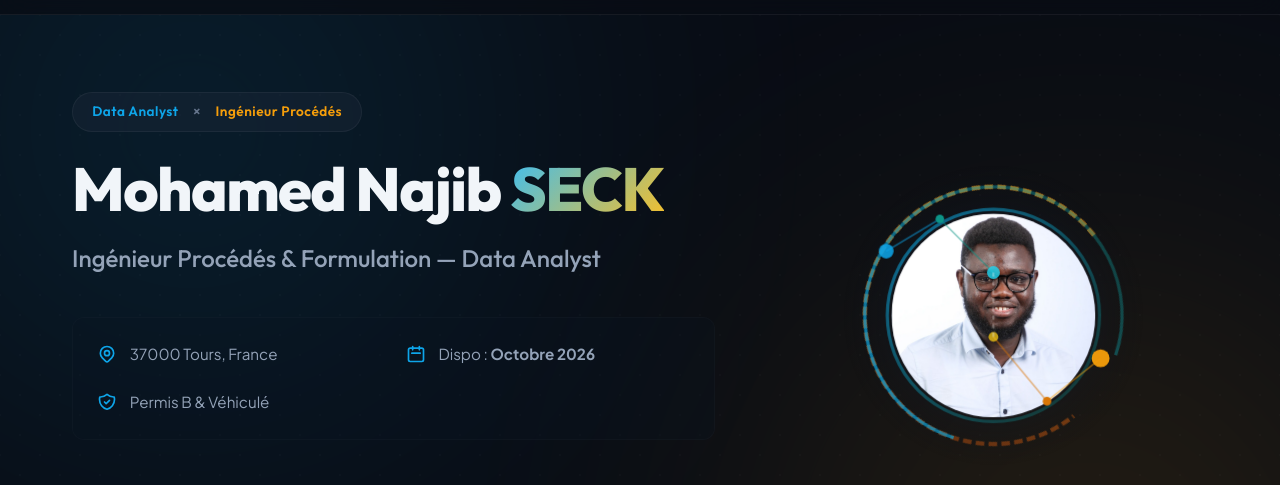
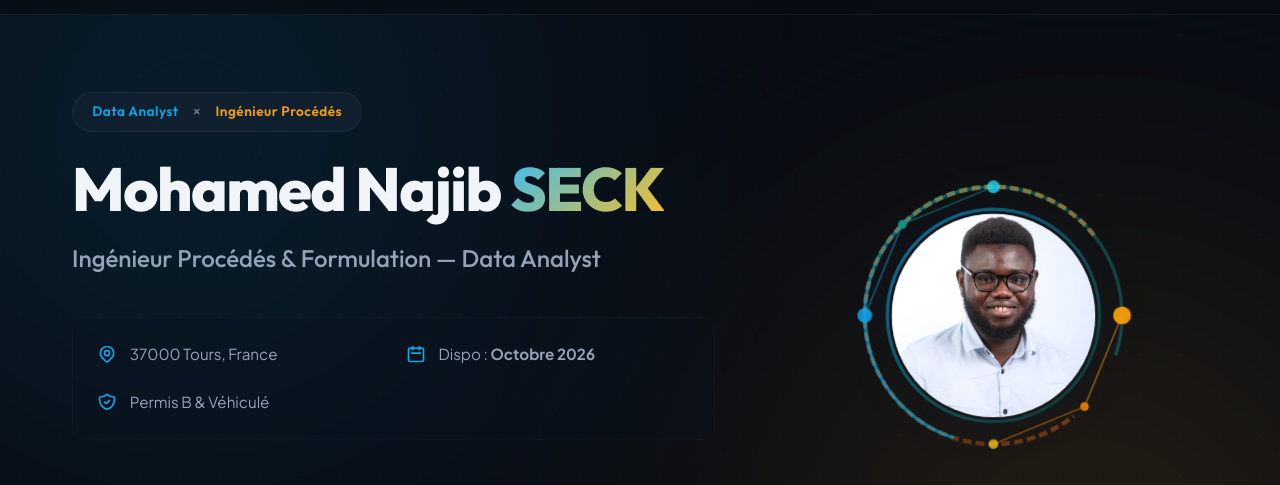
Before and after one commit to Najibseck1/cv_Najib, a plain HTML site: page index.html in a window 1280 px wide. Shown: the part 65-550 px from the top of the page. Drawn offline with Linux system fonts and the light colour scheme.

Commit message:
style: prevent nodes from overlapping the profile picture

```diff
--- a/index.html
+++ b/index.html
@@ -128,32 +128,31 @@
             <!-- Data Loop (Network / BI / Nodes) -->
             <path d="M 200,320 A 120,120 0 1,0 80,200" fill="none" stroke="url(#cyanGrad)" stroke-width="3" class="anim-rotate-counter"/>
 
-            <!-- Embedded Portrait photo -->
+            <!-- Node Dots (wrapping around the portrait at radius 120) -->
+            <g class="nodes">
+              <!-- Data Nodes & Lines -->
+              <line x1="80" y1="200" x2="115" y2="115" stroke="#0ea5e9" stroke-opacity="0.5" stroke-width="1.5"/>
+              <line x1="115" y1="115" x2="200" y2="80" stroke="#0d9488" stroke-opacity="0.5" stroke-width="1.5"/>
+
+              <circle cx="80" cy="200" r="6" fill="#0ea5e9" class="pulse-node-1"/>
+              <circle cx="115" cy="115" r="4" fill="#0d9488"/>
+              <circle cx="200" cy="80" r="5" fill="#22d3ee" class="pulse-node-2"/>
+
+              <!-- Chemical Formulation Nodes & Lines -->
+              <line x1="320" y1="200" x2="285" y2="285" stroke="#f59e0b" stroke-opacity="0.5" stroke-width="1.5"/>
+              <line x1="285" y1="285" x2="200" y2="320" stroke="#d97706" stroke-opacity="0.5" stroke-width="1.5"/>
+
+              <circle cx="320" cy="200" r="7" fill="#f59e0b" class="pulse-node-3"/>
+              <circle cx="285" cy="285" r="4" fill="#d97706"/>
+              <circle cx="200" cy="320" r="6" fill="#facc15" class="pulse-node-4"/>
+            </g>
+
+            <!-- Embedded Portrait photo (Rendered on top of nodes) -->
             <g>
               <!-- Outer ring for the portrait -->
               <circle cx="200" cy="200" r="99" fill="none" stroke="url(#cyanGrad)" stroke-width="3" opacity="0.8"/>
               <circle cx="200" cy="200" r="95" fill="#1e293b"/>
               <image href="najib.jpg" x="105" y="105" width="190" height="190" clip-path="url(#avatarClip)" preserveAspectRatio="xMidYMid slice"/>
-            </g>
-
-            <!-- Node Dots -->
-            <g class="nodes">
-              <!-- Data Nodes -->
-              <circle cx="100" cy="140" r="6" fill="#0ea5e9" class="pulse-node-1"/>
-              <line x1="100" y1="140" x2="150" y2="110" stroke="#0ea5e9" stroke-opacity="0.5" stroke-width="1.5"/>
-              <circle cx="150" cy="110" r="4" fill="#0d9488"/>
-              <line x1="150" y1="110" x2="200" y2="160" stroke="#0d9488" stroke-opacity="0.5" stroke-width="1.5"/>
-              <circle cx="200" cy="160" r="5" fill="#22d3ee" class="pulse-node-2"/>
-
-              <!-- Chemical Formulation Nodes (Wheat / Atoms) -->
-              <circle cx="300" cy="240" r="7" fill="#f59e0b" class="pulse-node-3"/>
-              <line x1="300" y1="240" x2="250" y2="280" stroke="#f59e0b" stroke-opacity="0.5" stroke-width="1.5"/>
-              <circle cx="250" cy="280" r="4" fill="#d97706"/>
-              <line x1="250" y1="280" x2="200" y2="220" stroke="#d97706" stroke-opacity="0.5" stroke-width="1.5"/>
-              <circle cx="200" cy="220" r="6" fill="#facc15" class="pulse-node-4"/>
-
-              <!-- Connection between Data and Process -->
-              <line x1="200" y1="160" x2="200" y2="220" stroke="#ffffff" stroke-opacity="0.3" stroke-width="2" stroke-dasharray="4 4"/>
             </g>
           </svg>
         </div>
```
